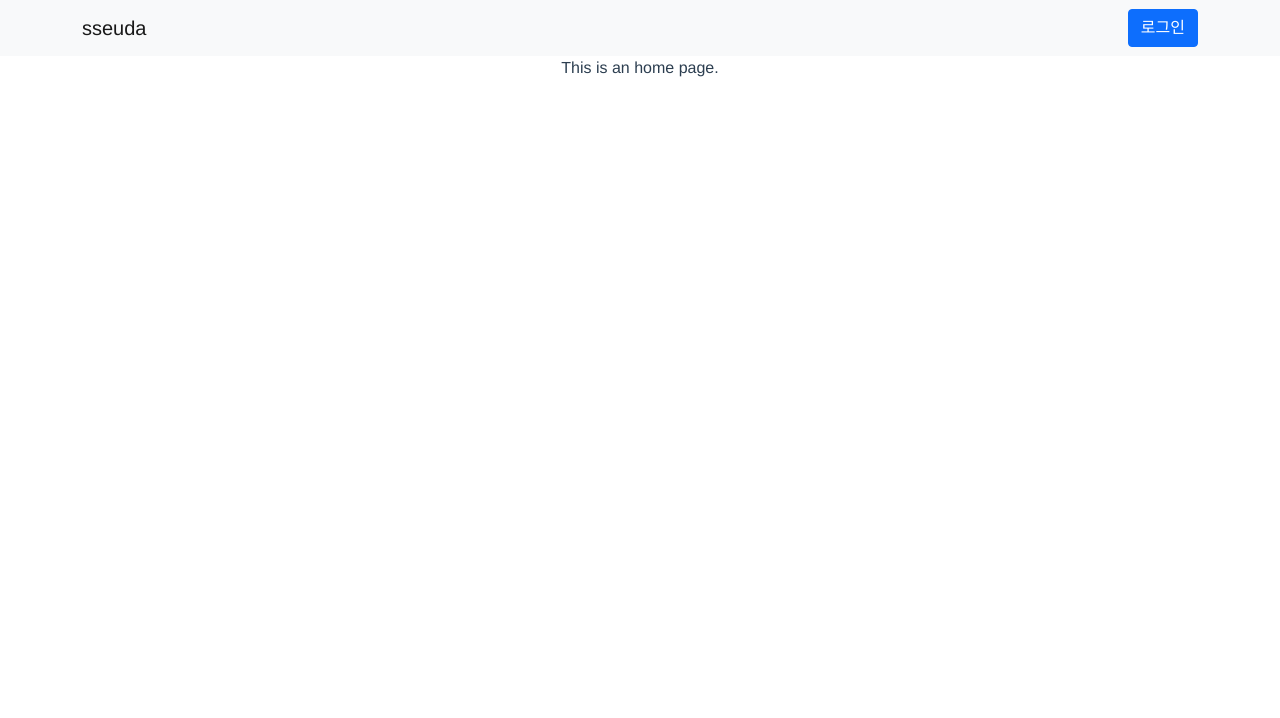
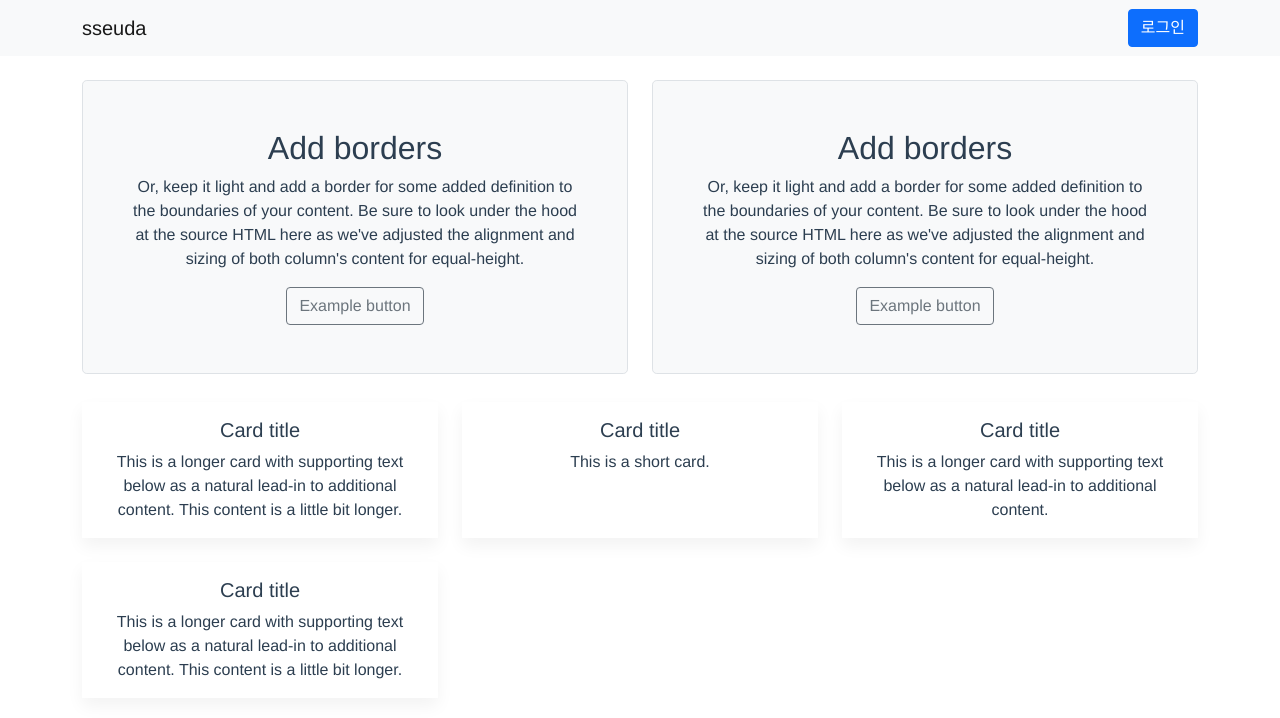
Before and after one commit to yemson/sseuda, a Vue app: page / in a window 1280 px wide. Shown: the top 718 px of the page. Built offline with nearby package versions, Linux system fonts and the light colour scheme; no server answers.

Commit message:
feat: logout, jumbotron

```diff
--- /dev/null
+++ b/src/components/Jumbo.vue
@@ -0,0 +1,118 @@
+<template>
+  <div class="container">
+    <div class="row align-items-md-stretch mt-4">
+      <div class="col-md-6">
+        <div class="h-100 p-5 bg-light border rounded-3">
+          <h2>Add borders</h2>
+          <p>Or, keep it light and add a border for some added definition to the boundaries of your content. Be sure to look under the hood at the source HTML here as we've adjusted the alignment and sizing of both column's content for equal-height.</p>
+          <button
+            class="btn btn-outline-secondary"
+            type="button"
+          >
+            Example button
+          </button>
+        </div>
+      </div>
+      <div class="col-md-6">
+        <div class="h-100 p-5 bg-light border rounded-3">
+          <h2>Add borders</h2>
+          <p>Or, keep it light and add a border for some added definition to the boundaries of your content. Be sure to look under the hood at the source HTML here as we've adjusted the alignment and sizing of both column's content for equal-height.</p>
+          <button
+            class="btn btn-outline-secondary"
+            type="button"
+          >
+            Example button
+          </button>
+        </div>
+      </div>
+    </div>
+    <div class="row row-cols-1 row-cols-md-2 row-cols-md-3 row-cols-lg-3 row-cols-xl-3 g-4 mt-1">
+      <div class="col">
+        <div class="card h-100">
+          <div class="card-body">
+            <h5 class="card-title">
+              Card title
+            </h5>
+            <p class="card-text">
+              This is a longer card with supporting text below as a natural lead-in to additional content. This content is a little bit longer.
+            </p>
+          </div>
+        </div>
+      </div>
+      <div class="col">
+        <div class="card h-100">
+          <div class="card-body">
+            <h5 class="card-title">
+              Card title
+            </h5>
+            <p class="card-text">
+              This is a short card.
+            </p>
+          </div>
+        </div>
+      </div>
+      <div class="col">
+        <div class="card h-100">
+          <div class="card-body">
+            <h5 class="card-title">
+              Card title
+            </h5>
+            <p class="card-text">
+              This is a longer card with supporting text below as a natural lead-in to additional content.
+            </p>
+          </div>
+        </div>
+      </div>
+      <div class="col">
+        <div class="card h-100">
+          <div class="card-body">
+            <h5 class="card-title">
+              Card title
+            </h5>
+            <p class="card-text">
+              This is a longer card with supporting text below as a natural lead-in to additional content. This content is a little bit longer.
+            </p>
+          </div>
+        </div>
+      </div>
+    </div>
+  </div>
+</template>
+
+<script>
+import { getAuth, onAuthStateChanged } from 'firebase/auth'
+
+export default {
+  name: 'Jumbo',
+  data () {
+    return {
+      user: ''
+    }
+  },
+  mounted () {
+    this.checkAuth()
+  },
+  methods: {
+    checkAuth () {
+      const auth = getAuth()
+      onAuthStateChanged(auth, (user) => {
+        if (user) {
+          this.user = user
+        }
+      })
+    }
+  }
+}
+</script>
+
+<style>
+  .card {
+    border: none;
+    border-radius: 0;
+    box-shadow: 0 0.5rem 1rem rgba(0, 0, 0, 0.05);
+  }
+  .jumbo-title {
+      font-size: 2rem;
+      font-weight: bold;
+  }
+</style>
--- a/src/components/Nav.vue
+++ b/src/components/Nav.vue
@@ -8,7 +8,7 @@
         sseuda
       </router-link>
       <div
-        v-if="user.uid == null"
+        v-if="user == ''"
       >
         <div
           class="d-flex"
@@ -19,6 +19,18 @@
           >
             로그인
           </router-link>
+        </div>
+      </div>
+      <div v-else>
+        <div
+          class="d-flex"
+        >
+          <button
+            class="btn btn-primary"
+            @click="logout"
+          >
+            로그아웃
+          </button>
         </div>
       </div>
     </div>
@@ -46,6 +58,11 @@ export default ({
           this.user = user
         }
       })
+    },
+    logout () {
+      const auth = getAuth()
+      auth.signOut()
+      this.$router.go()
     }
   }
 })
--- a/src/views/Home.vue
+++ b/src/views/Home.vue
@@ -1,17 +1,19 @@
 <template>
   <div>
     <Nav />
-    <p>This is an home page.</p>
+    <Jumbo />
   </div>
 </template>
 
 <script>
 import Nav from '../components/Nav.vue'
+import Jumbo from '../components/Jumbo.vue'
 
 export default {
   name: 'Home',
   components: {
-    Nav
+    Nav,
+    Jumbo
   }
 }
 </script>
--- a/src/views/Login.vue
+++ b/src/views/Login.vue
@@ -81,7 +81,7 @@
 </template>
 
 <script>
-import { getAuth, signInWithEmailAndPassword, onAuthStateChanged } from 'firebase/auth'
+import { getAuth, signInWithEmailAndPassword, onAuthStateChanged, setPersistence, browserSessionPersistence } from 'firebase/auth'
 
 export default {
   name: 'Login',
@@ -97,19 +97,22 @@ export default {
   methods: {
     login () {
       const auth = getAuth()
-      signInWithEmailAndPassword(auth, this.email, this.password)
+      setPersistence(auth, browserSessionPersistence)
         .then(() => {
+          signInWithEmailAndPassword(auth, this.email, this.password)
           this.$router.push('/')
         })
-        .catch(error => {
-          alert(error.message)
+        .catch((error) => {
+          const errorCode = error.code
+          const errorMessage = error.message
+          console.log(errorCode, errorMessage)
         })
     },
     checkAuth () {
       const auth = getAuth()
       onAuthStateChanged(auth, (user) => {
         if (user) {
-          this.$router.push('/')
+          this.$router.push('/').catch(() => {})
         }
       })
     }
@@ -121,6 +124,6 @@ export default {
   .card {
     border: none;
     border-radius: 0;
-    box-shadow: 0 0.5rem 1rem rgba(0, 0, 0, 0.15);
+    box-shadow: 0 0.5rem 1rem rgba(0, 0, 0, 0.05);
   }
 </style>
```
Also changed, not shown: src/assets/image/profile.png (added).
